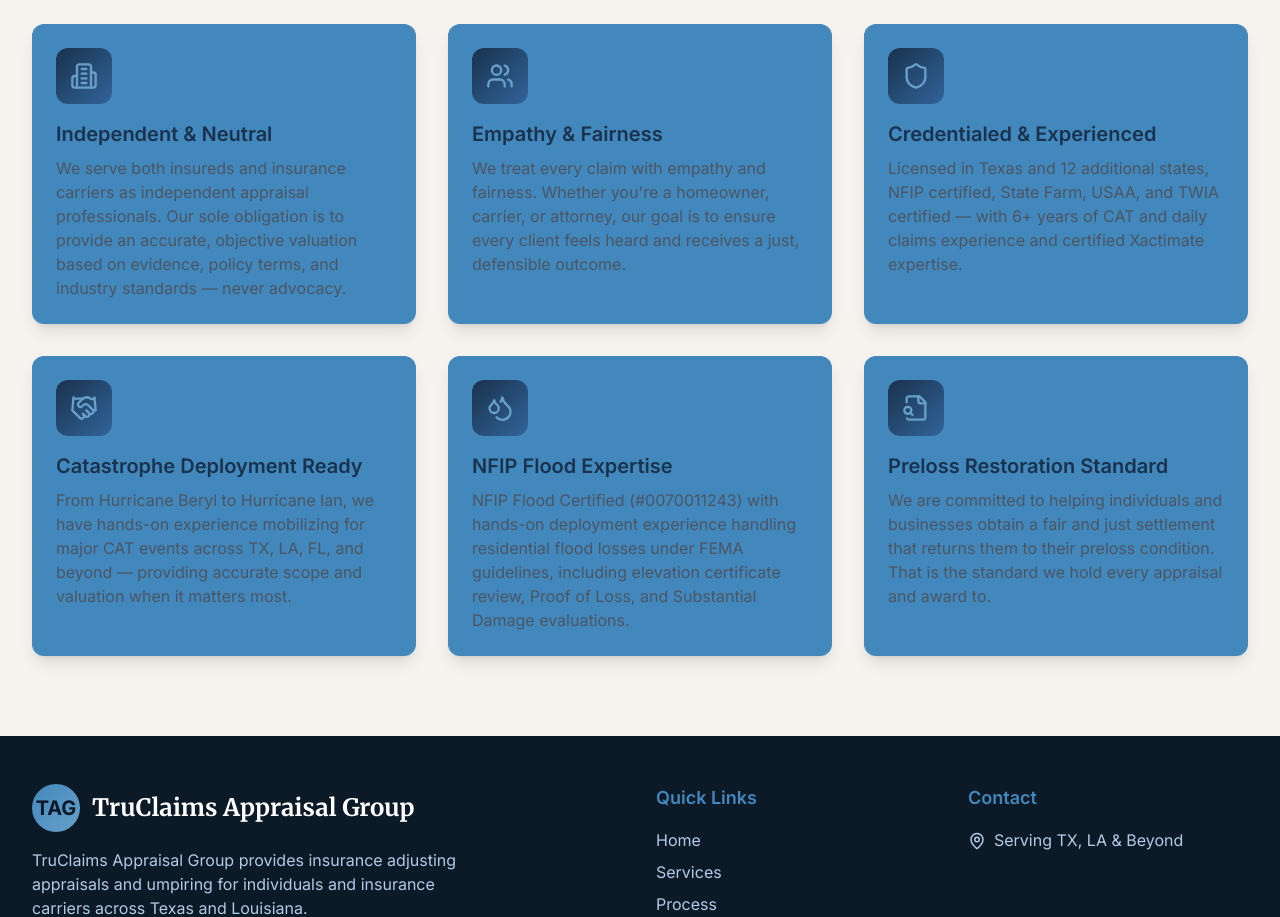
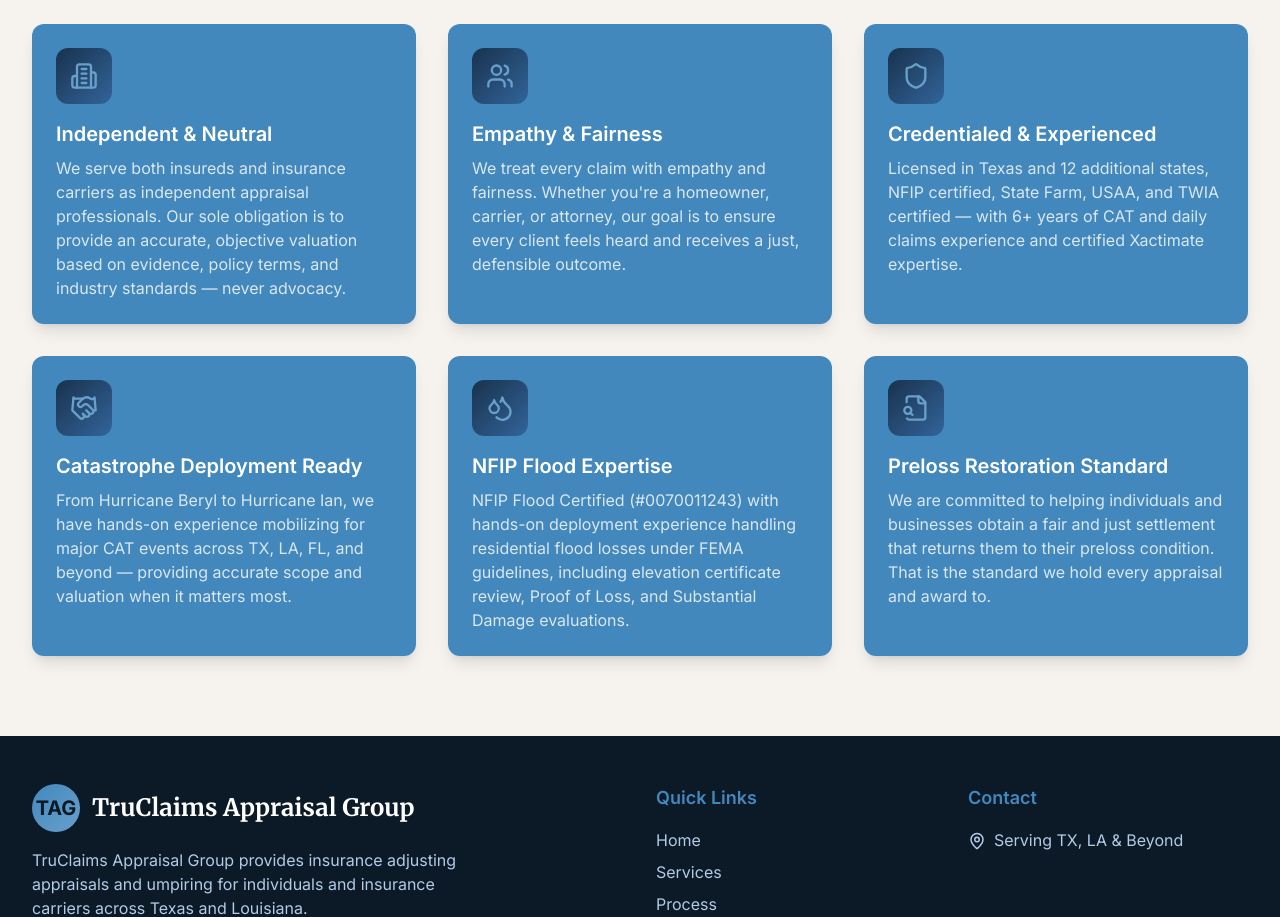
Before and after one commit to TruMedia-Creative/TruClaim-Advisory-Group, a React (Vite) app: page /#/ in a window 1280 px wide. Shown: the part 2600-3517 px from the top of the page. Built offline with nearby package versions, Linux system fonts and the light colour scheme.

Commit message:
text legibility

```diff
--- a/src/pages/Home.tsx
+++ b/src/pages/Home.tsx
@@ -51,8 +51,8 @@ const Home = () => {
                 <div className="w-14 h-14 bg-gradient-to-br from-ink-black-800 to-ink-black-600 rounded-xl flex items-center justify-center mb-4">
                   <value.icon className="text-steel-blue-400" size={28} />
                 </div>
-                <h3 className="text-xl font-semibold text-ink-black-800 mb-2">{value.title}</h3>
-                <p className="text-gray-600">{value.desc}</p>
+                <h3 className="text-xl font-semibold text-white mb-2">{value.title}</h3>
+                <p className="text-white/80">{value.desc}</p>
               </motion.div>
             ))}
           </div>
```
